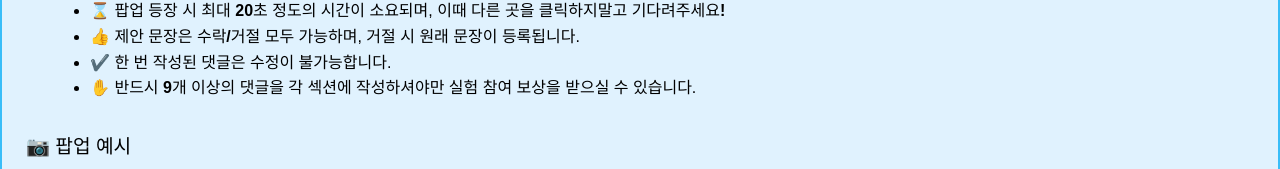
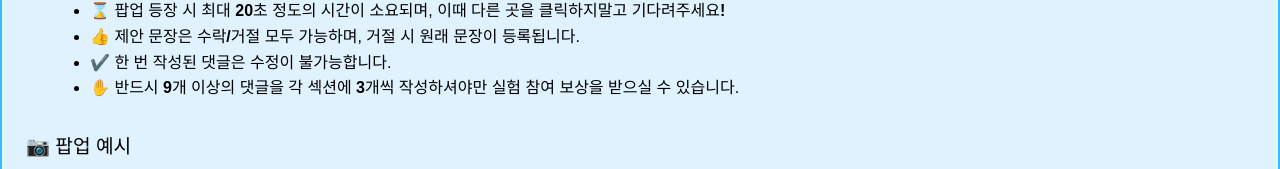
Before and after one commit to se00un/25-1-Capstone-PoliteWeb-Front, a React (Vite) app: page /intro in a window 1280 px wide. Shown: the part 272-441 px from the top of the page. Built offline with nearby package versions, Linux system fonts and the light colour scheme; no server answers.

Commit message:
intro page mention

```diff
--- a/src/pages/IntroPage.jsx
+++ b/src/pages/IntroPage.jsx
@@ -31,7 +31,7 @@ const IntroPage = () => {
         <li>⌛️ 팝업 등장 시 <strong>최대 20초 정도의 시간이 소요</strong>되며, 이때 다른 곳을 클릭하지말고 <strong>기다려주세요!</strong></li>
         <li>👍 제안 문장은 <strong>수락/거절</strong> 모두 가능하며, 거절 시 원래 문장이 등록됩니다.</li>
         <li>✔️ 한 번 작성된 댓글은 <strong>수정</strong>이 불가능합니다.</li>
-        <li>✋ 반드시 <strong>9개 이상의 댓글을 각 섹션에 작성하셔야만 </strong> 실험 참여 보상을 받으실 수 있습니다.</li>
+        <li>✋ 반드시 <strong>9개 이상의 댓글을 각 섹션에 3개씩 작성하셔야만 </strong> 실험 참여 보상을 받으실 수 있습니다.</li>
       </ul>
 
       <h2 style={{ fontSize: "1.2rem", marginTop: "2rem" }}>📷 팝업 예시</h2>
```
